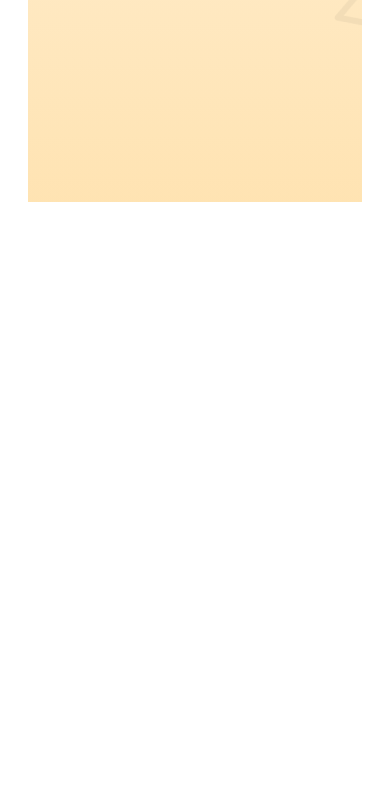
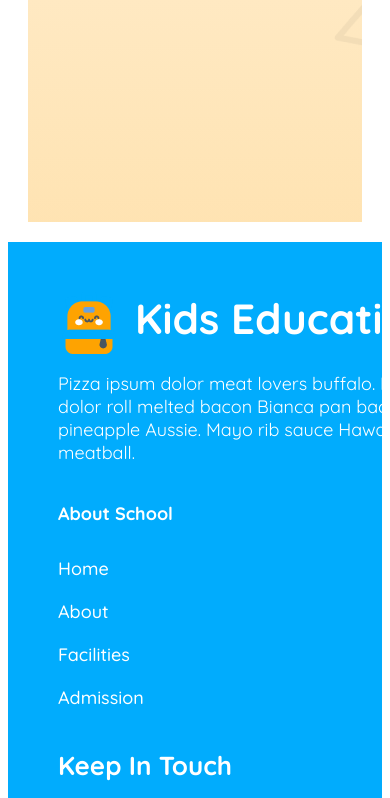
Before and after one commit to Fahadbinhai/assignment2, a plain HTML site: page index.html in a window 390 px wide. Shown: the part 3119-3917 px from the top of the page. Before the commit the page ends 3341 px from the top, so only its background shows below. Drawn offline with Linux system fonts and the light colour scheme.

Commit message:
almost done,our stories baki ektu

```diff
--- a/index.html
+++ b/index.html
@@ -82,6 +82,10 @@
                     <div class="circle-style"><i class="fa-solid fa-chevron-left"></i></div>
                     <div class="circle-style"><i class="fa-solid fa-chevron-right"></i></i></div>
                 </div>
+
+                <div>
+                    This is an exa
+                </div>
         </section>
 
         <!-- our stories section starts -->
@@ -147,9 +151,41 @@
         </section>
 
     </main>
+    <!-- footer style starts -->
+    <footer class="footer">
+        <div class="footer-flex">
+            <div>
+                <div class="log-text">
+                    <img src="assets/logo.png" alt="">
+                    <h4 class="kid-education">Kids Education</h4>
+                </div>
+                <p class="footer-para">Pizza ipsum dolor meat lovers buffalo. Deep dolor roll melted bacon Bianca pan bacon pineapple Aussie. Mayo rib sauce Hawaiian meatball.</p>
+            </div>
 
-    <footer class="footer">
+            <div>
+                <h5 class="about-school">About School</h5>
 
+                <li class="footer-li">
+                    <ul class="home">Home</ul>
+                    <ul class="home">About</ul>
+                    <ul class="home">Facilities</ul>
+                    <ul class="home">Admission</ul>
+                </li>
+            </div>
+
+               <div class="last">
+                   <div>
+                    <h5 class="about-school2">Keep In Touch</h5>
+                   </div>
+                 <div class="footer-picture">
+                    <div><img src="assets/fb.png" alt=""></div>
+                    <div><img src="assets/google+.png" alt=""></div>
+                    <div><img src="assets/twitter.png" alt=""></div>
+                    <div><img src="assets/dribble.png" alt=""></div>
+                 </div>
+               </div>
+
+        </div>
     </footer>
 
 </body>
--- a/styles/styles.css
+++ b/styles/styles.css
@@ -460,6 +460,88 @@
 
 /* footer style starts */
 
+.footer {
+    background: rgb(1, 172, 253);
+    padding: 150px;
+
+}
+
+.footer-flex {
+    display: flex;
+    align-items: center;
+    gap: 350px;
+    /* justify-content: space-between; */
+}
+
+.log-text {
+    display: flex;
+}
+
+.kid-education {
+    color: rgb(255, 255, 255);
+    font-size: 42.14px;
+    font-weight: 700;
+    margin: 0px;
+    margin-left: 15px;
+}
+
+.footer-para {
+    color: rgb(255, 255, 255);
+    font-size: 20px;
+    font-weight: 400;
+    width: 399.02px;
+}
+
+.about-school {
+    color: rgb(255, 255, 255);
+    font-size: 24px;
+    font-weight: 700;
+    width: 156.36px;
+    margin: 0px;
+    margin-bottom: 32px;
+}
+
+.about-school2 {
+    color: rgb(255, 255, 255);
+    font-size: 26px;
+    font-weight: 700;
+    margin: 0px;
+    /* margin-bottom: 10px; */
+
+}
+
+.last{
+    display: flex;
+    flex-direction: column;
+    gap: 120px;
+}
+
+.footer-li {
+    list-style-type: none;
+    padding: 0px;
+    margin: 0px;
+}
+
+.footer li ul {
+    padding: 0;
+    margin: 0;
+    text-align: left;
+    margin-bottom: 20px;
+}
+
+.home {
+    color: rgb(255, 255, 255);
+    font-size: 20px;
+    font-weight: 500;
+    /* margin-bottom: 20px; */
+}
+
+.footer-picture{
+    display: flex;
+    gap: 20px;
+
+}
+
 /* for small devices */
 
 @media screen and (max-width:576px) {
@@ -547,36 +629,36 @@
 
     .stories-section {
         margin: 20px;
-        /* Reduce the margin for smaller screens */
+
     }
 
     .stories-title {
         font-size: 24px;
-        /* Reduce the title font size */
+
     }
 
     .all-card-container {
         flex-wrap: wrap;
-        /* Ensure cards wrap */
+
         justify-content: center;
-        /* Center the cards */
+
         padding: 20px;
-        /* Reduce padding */
+
     }
 
     .story-card-1 {
         display: none;
-        /* Hide story-card-1 on mobile */
+
     }
 
     .card-2-3,
     .card-4-5 {
         flex-wrap: wrap;
-        /* Allow wrapping */
+
         justify-content: center;
-        /* Center align the cards */
+
         gap: 16px;
-        /* Reduce the gap between cards */
+
     }
 
     .story-card-2,
@@ -584,9 +666,9 @@
     .story-card-4,
     .story-card-5 {
         width: calc(50% - 16px);
-        /* Each card takes half of the screen width with gap */
+
         margin-bottom: 16px;
-        /* Add space below each card */
+
     }
 
     .date-style2,
@@ -594,13 +676,41 @@
     .date-style4,
     .date-style5 {
         width: auto;
-        /* ডাইনামিক প্রস্থ */
+
         margin: 0 auto;
         transform: translateY(-25px);
-        /* Y-অক্ষের স্থানান্তর মুছে ফেলা */
+
         padding: 8px 15px;
-        /* একটু ছোট করে প্যাডিং */
+
         font-size: 14px;
-        /* ফন্ট সাইজ ছোট */
+
     }
+
+    /* footer section style */
+
+    .footer{
+        padding: 50px;
+    }
+    .footer-flex{
+        flex-direction: column;
+        gap: 20px;
+        align-items: flex-start;
+    }
+
+     .log-text,
+    .last {
+        width: 100%;
+        text-align: left;
+    }
+
+    .footer-para,
+    .about-school,
+    .home {
+        font-size: 18px;
+    }
+
+    .footer-picture {
+        gap: 10px;
+    }
+
 }
```
